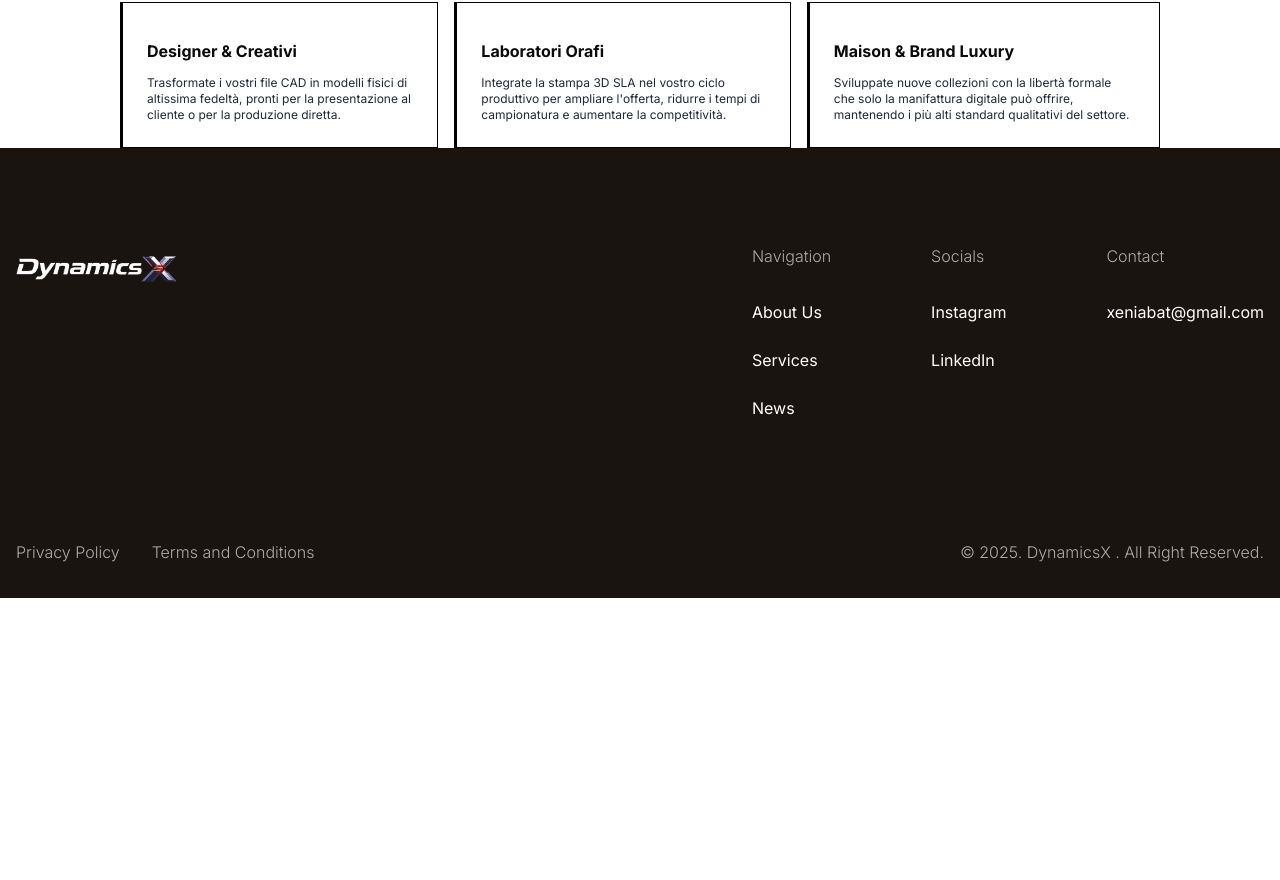
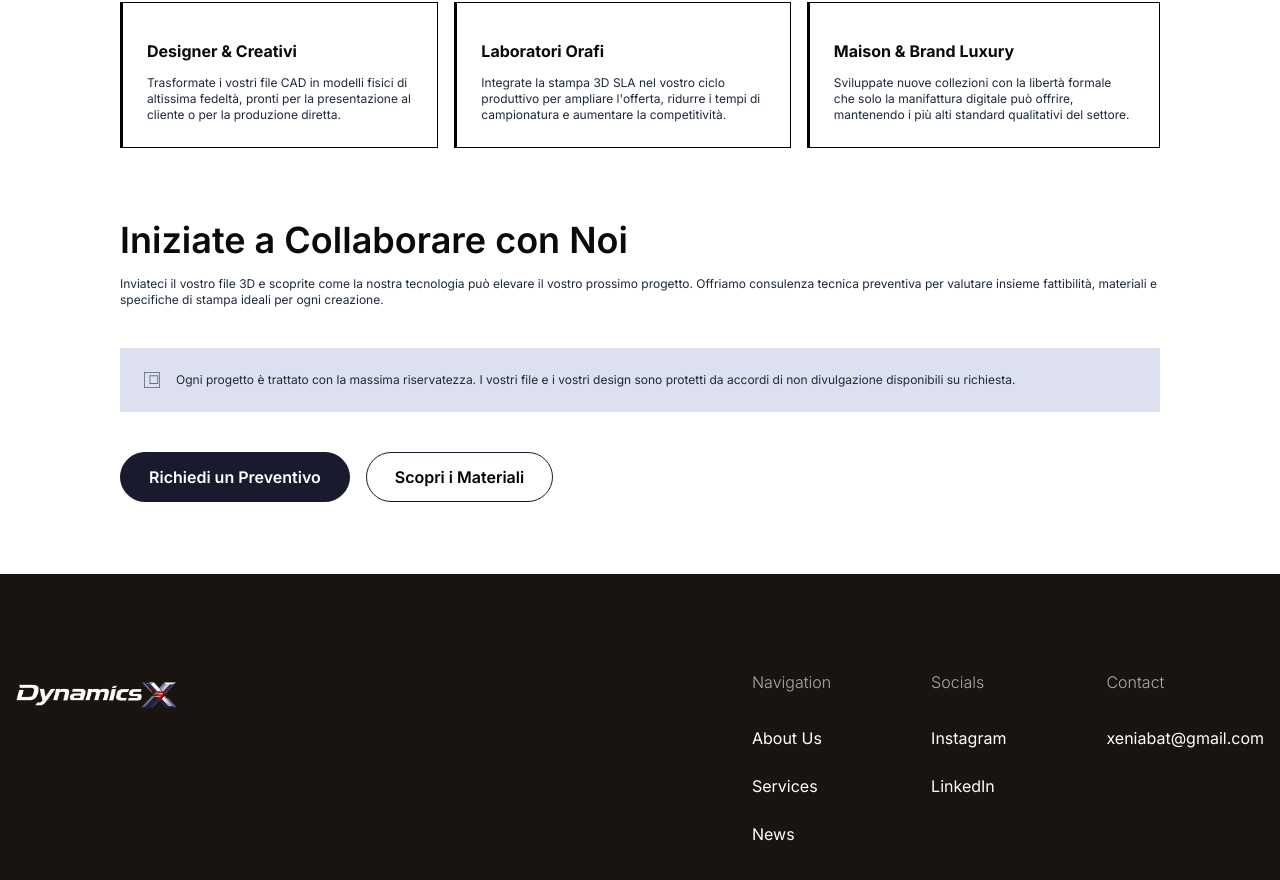
Before and after one commit to alimuzzaman-zamaddar/dynamic-x-project, a React (Vite) app: page /jwellery in a window 1280 px wide. Shown: the part 2693-3573 px from the top of the page. Before the commit the page ends 3291 px from the top, so only its background shows below. Built offline with nearby package versions, Linux system fonts and the light colour scheme.

Commit message:
feat:complete the iniziate section

```diff
--- /dev/null
+++ b/src/components/PagesComponent/Jwellery/Iniziate.jsx
@@ -0,0 +1,32 @@
+import React from 'react'
+import Container from '../../../shared/Container'
+import Inti from "../../../assets/img/inti.png"
+
+const Iniziate = () => {
+  return (
+    <section className='lg:py-18 py-8'>
+      <Container>
+        <h2 className='lg:text-4xl text-2xl font-semibold text-[#0A0A0A]'>Iniziate a Collaborare con Noi</h2>
+        <p className='text-xs font-normal text-[#1E2939] pt-4'>Inviateci il vostro file 3D e scoprite come la nostra tecnologia può elevare il vostro prossimo progetto. Offriamo consulenza tecnica preventiva per valutare insieme fattibilità, materiali e specifiche di stampa ideali per ogni creazione.</p>
+        <div className="my-10 p-6 bg-[#DDE0EF] flex gap-4 items-center">
+          <img src={Inti} alt="Inti" />
+          <p className='text-xs font-normal text-[#1E2939]'>Ogni progetto è trattato con la massima riservatezza. I vostri file e i vostri design sono protetti da accordi di non divulgazione disponibili su richiesta.</p>
+        </div>
+        <div className="flex flex-wrap gap-4">
+          <button
+            className='px-7 py-3 rounded-4xl bg-[#1A1A2E] cursor-pointer text-white hover:bg-transparent hover:text-black border border-[#1A1A2E] duration-300 ease-in-out text-base font-semibold'
+          >
+            Richiedi un Preventivo
+          </button>
+          <button
+            className='px-7 py-3 rounded-4xl hover:bg-[#1A1A2E] cursor-pointer hover:text-white bg-transparent text-black border border-[#1A1A2E] duration-300 ease-in-out text-base font-semibold'
+          >
+            Scopri i Materiali
+          </button>
+        </div>
+      </Container>
+    </section>
+  )
+}
+
+export default Iniziate
--- a/src/pages/Jwellery.jsx
+++ b/src/pages/Jwellery.jsx
@@ -7,6 +7,7 @@ import Creazione from '../components/PagesComponent/Jwellery/Creazione'
 import Metallo from '../components/PagesComponent/Jwellery/Metallo'
 import Qualita from '../components/PagesComponent/Jwellery/Qualita'
 import Lusso from '../components/PagesComponent/Jwellery/Lusso'
+import Iniziate from '../components/PagesComponent/Jwellery/Iniziate'
 
 const Jwellery = () => {
   return (
@@ -18,6 +19,7 @@ const Jwellery = () => {
       <Metallo />
       <Qualita />
       <Lusso />
+      <Iniziate />
     </>
   )
 }
```
Also changed, not shown: src/assets/img/inti.png (added).
